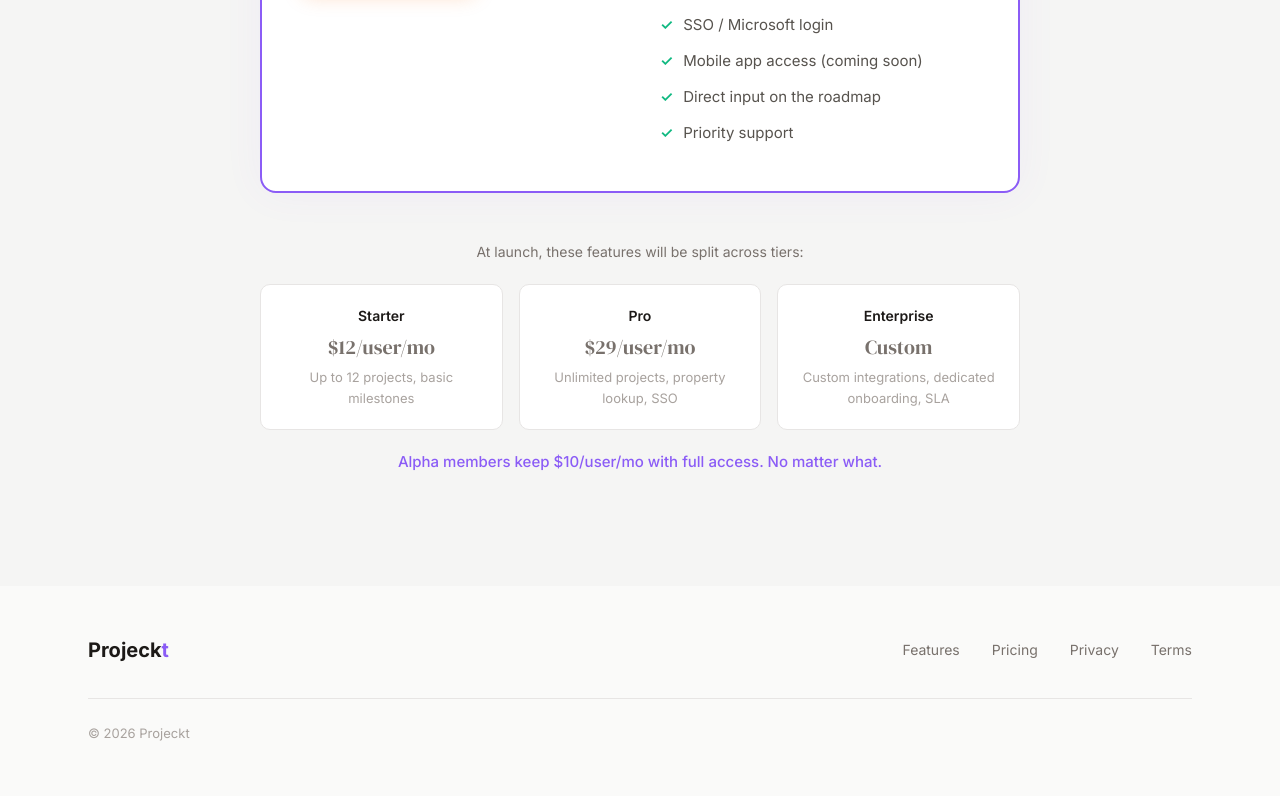
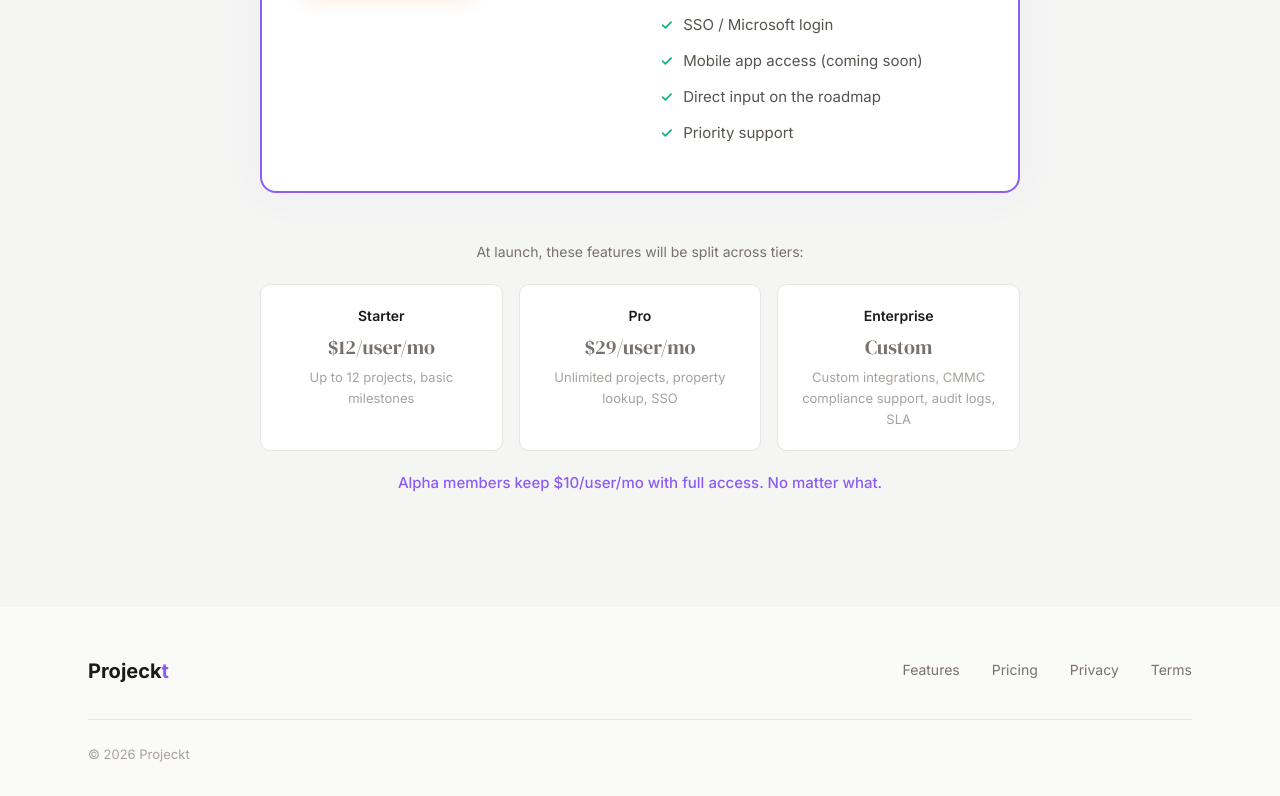
Before and after one commit to omar-alomar/projeckt-landing, a Next.js app: page / in a window 1280 px wide. Shown: the part 3106-3902 px from the top of the page. Built offline with nearby package versions, Linux system fonts and the light colour scheme.

Commit message:
real pivot

```diff
--- a/src/app/components/Pricing.tsx
+++ b/src/app/components/Pricing.tsx
@@ -71,7 +71,7 @@ export default function Pricing() {
               <div className="launch-tier">
                 <span className="launch-tier-name">Enterprise</span>
                 <span className="launch-tier-price">Custom</span>
-                <span className="launch-tier-desc">Custom integrations, dedicated onboarding, SLA</span>
+                <span className="launch-tier-desc">Custom integrations, CMMC compliance support, audit logs, SLA</span>
               </div>
             </div>
             <p className="launch-pricing-note">
```
